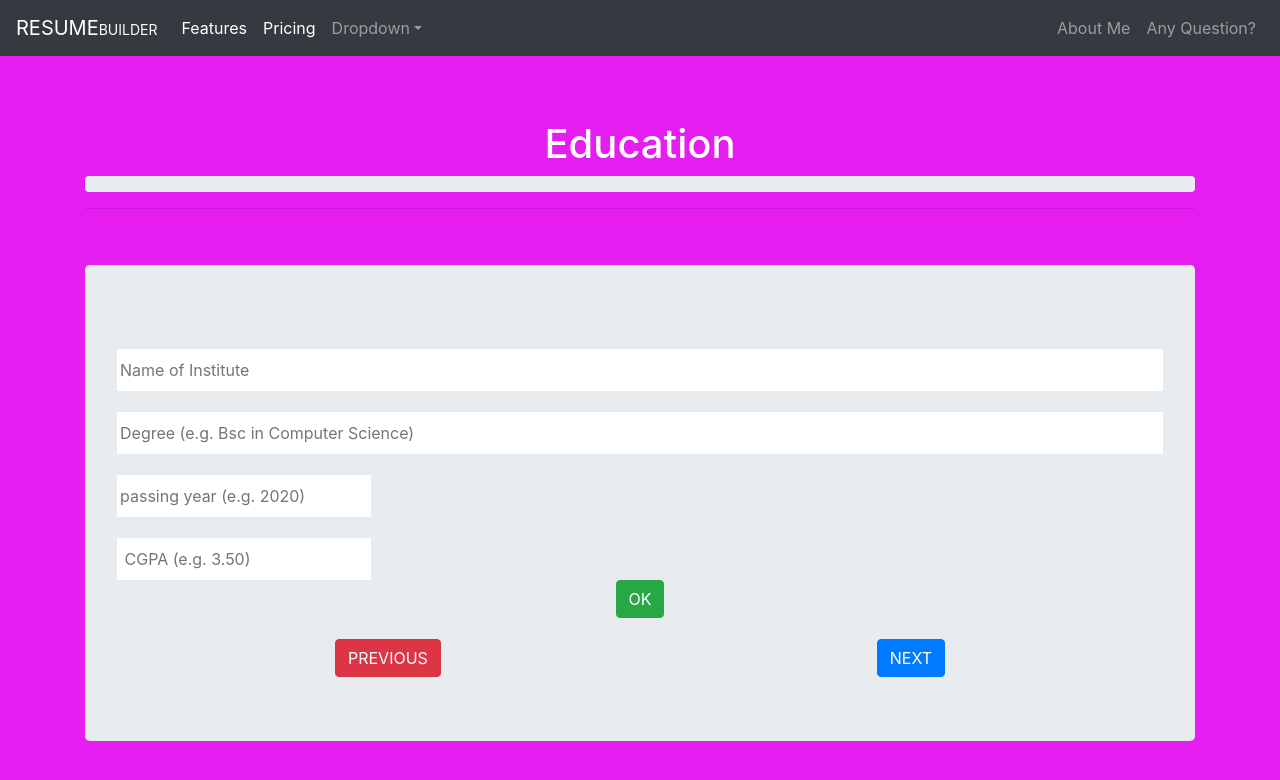
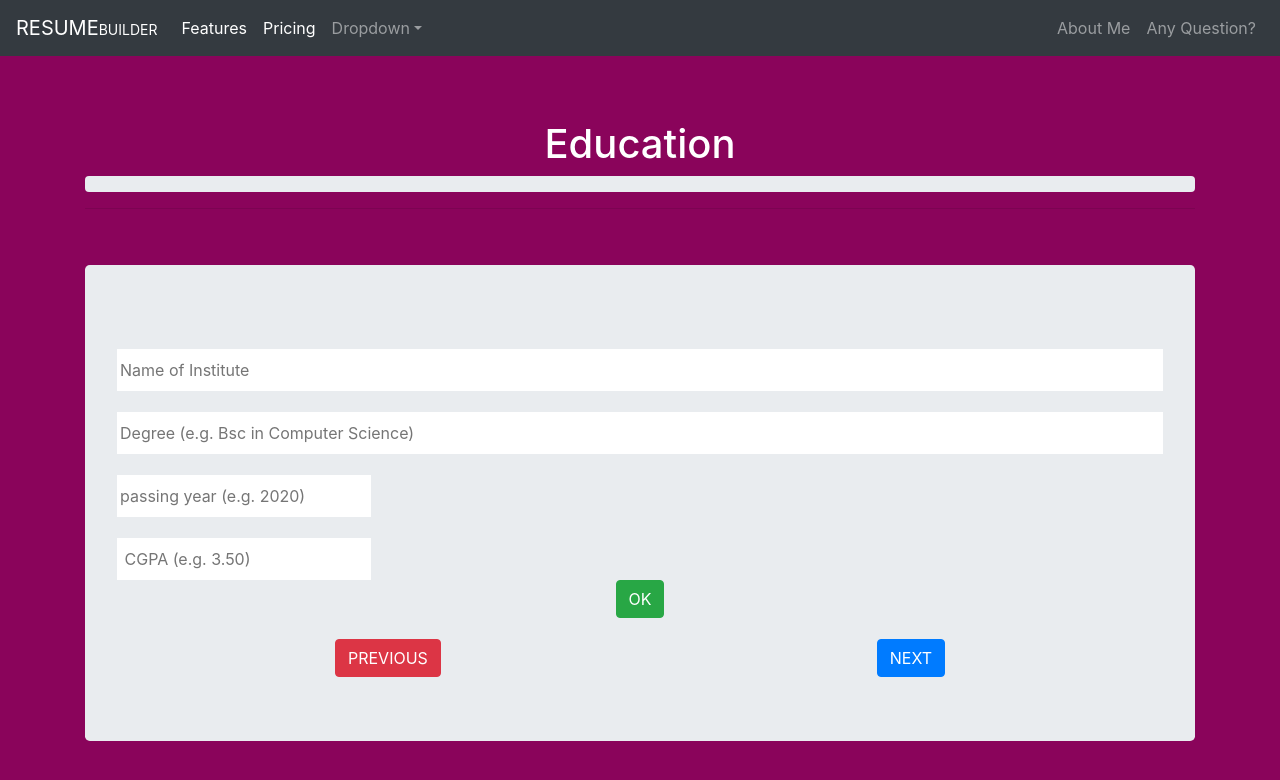
Before and after one commit to rezavai92/resume-builder-react-app, a React (Create React App) app: page /form/education in a window 1280 px wide. Shown: the top 780 px of the page. Built offline with nearby package versions, Linux system fonts and the light colour scheme.

Commit message:
animation added

```diff
--- a/src/App.css
+++ b/src/App.css
@@ -1,6 +1,6 @@
 
 body{
-  background-color: #e51df0;
+  background-color: #8a045b;
   color : white;
 }
 
--- a/src/components/Home/home.css
+++ b/src/components/Home/home.css
@@ -15,7 +15,27 @@
     padding-left: 5px;
     padding-right: 5px;
     cursor: pointer;
+    animation-name: box;
+    animation-duration: 1s;
+
 }
+@keyframes box{
+    0% {left:-1000px};
+    100% {left:25%};
+
+}
+
+.box h1{
+    animation-name: box-header;
+    animation-duration: 5s;
+    position: relative;
+}
+@keyframes box-header{
+    0% {opacity :0};
+    100%{opacity: 100;}
+}
+
+
 .page-loader{
 
     background-color: silver;
--- a/src/components/PageTwo/pagetwo.css
+++ b/src/components/PageTwo/pagetwo.css
@@ -1,4 +1,13 @@
+h1{
 
+    animation-name: header;
+    animation-duration: 3s;
+}
+
+@keyframes header{
+    0% {opacity: 0;};
+    100%{opacity:100};
+}
 .pagetwo{
     margin-top: 5%;
 }
```
